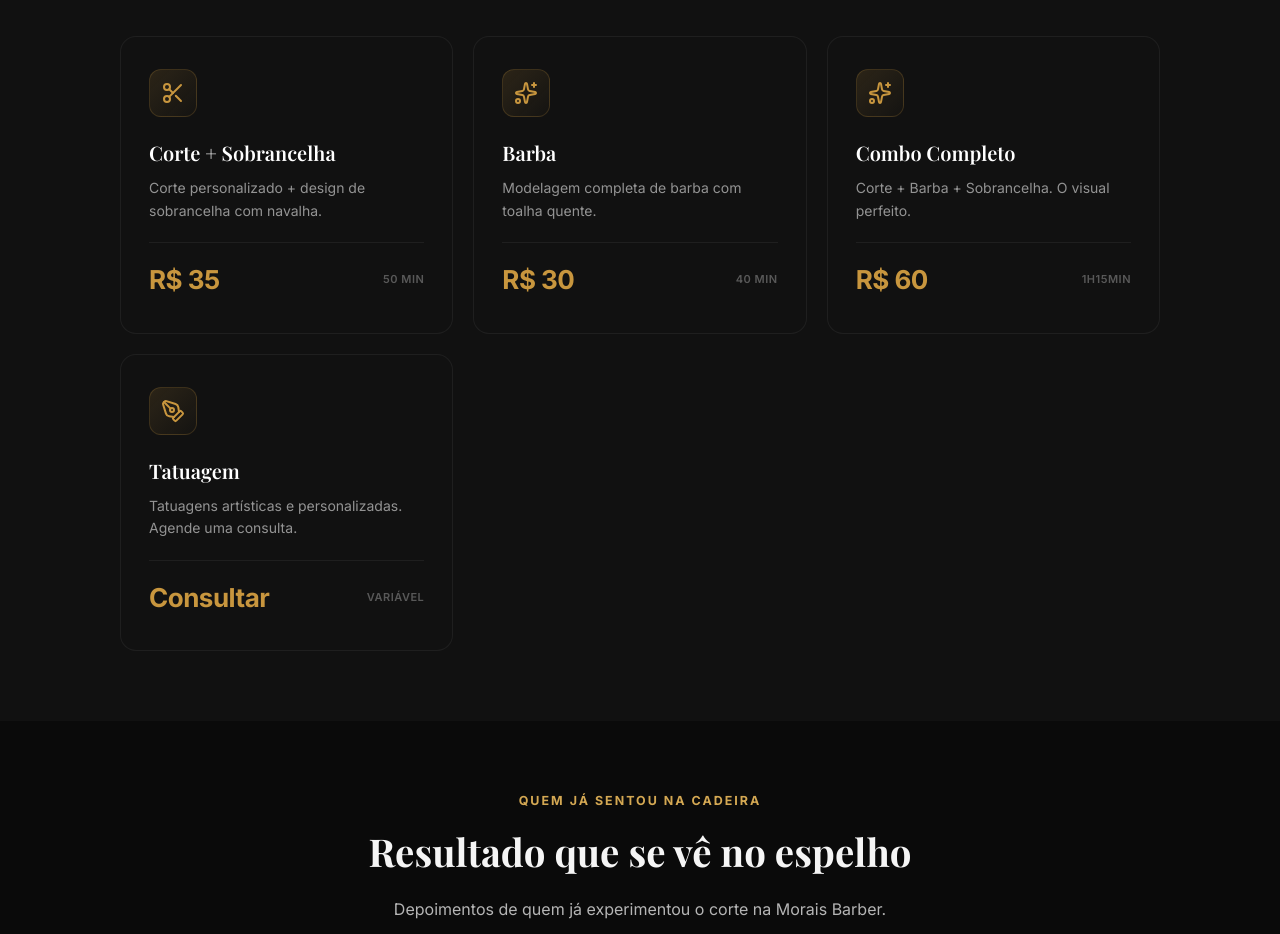
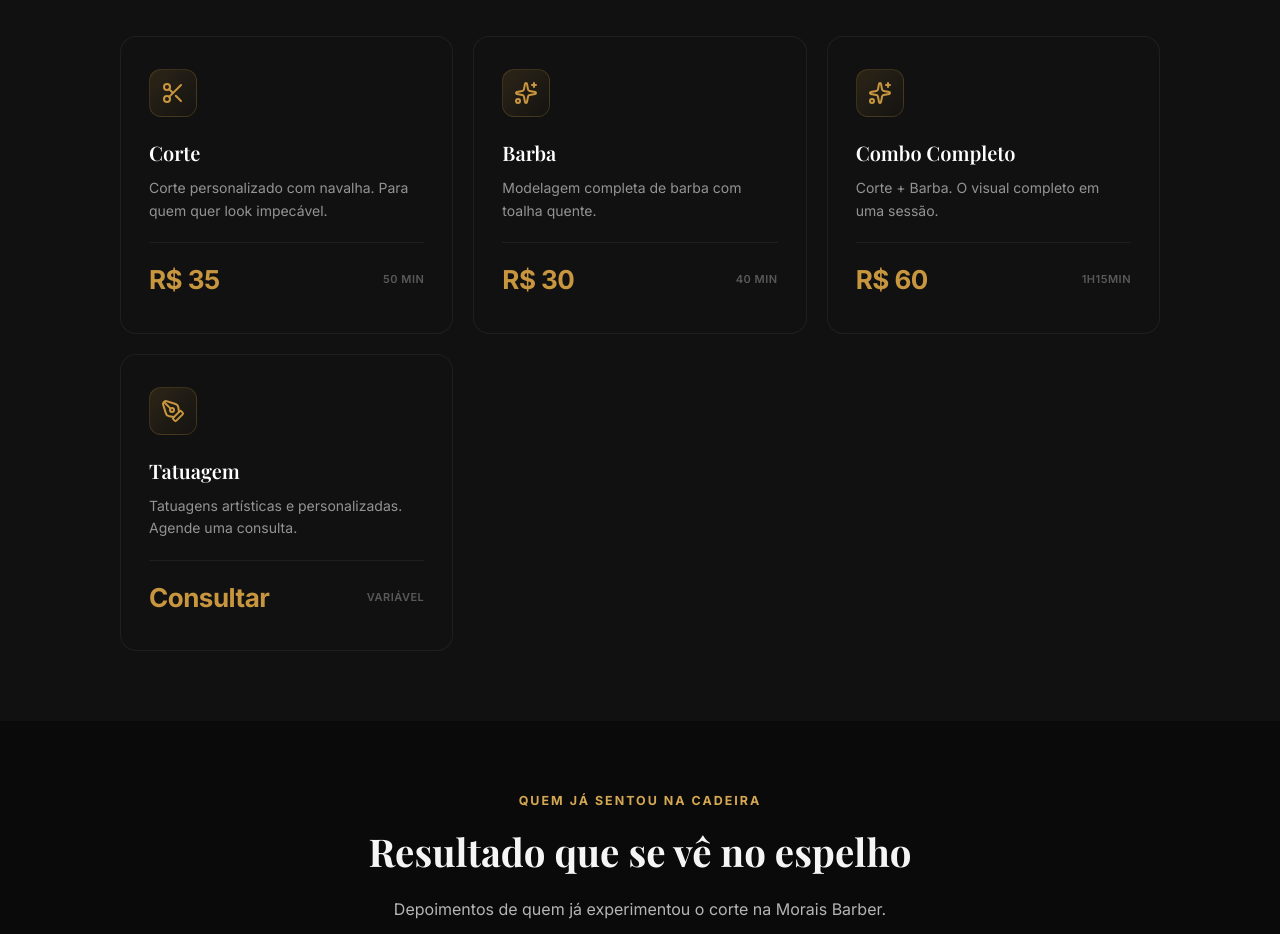
Before and after one commit to cowhezzbiz/Morais-barber, a React (Vite) app: page / in a window 1280 px wide. Shown: the part 1520-2454 px from the top of the page. Built offline with nearby package versions, Linux system fonts and the light colour scheme; no server answers.

Commit message:
Corrigido: removido servico de sobrancelha + backdrop do meio limpo

```diff
--- a/src/App.tsx
+++ b/src/App.tsx
@@ -14,9 +14,9 @@ interface Servico {
 }
 
 const SERVICOS: Servico[] = [
-  { id: 1, nome: 'Corte + Sobrancelha', descricao: 'Corte personalizado + design de sobrancelha com navalha.', preco: 'R$ 35', duracao: '50 min' },
+  { id: 1, nome: 'Corte', descricao: 'Corte personalizado com navalha. Para quem quer look impecável.', preco: 'R$ 35', duracao: '50 min' },
   { id: 2, nome: 'Barba', descricao: 'Modelagem completa de barba com toalha quente.', preco: 'R$ 30', duracao: '40 min' },
-  { id: 3, nome: 'Combo Completo', descricao: 'Corte + Barba + Sobrancelha. O visual perfeito.', preco: 'R$ 60', duracao: '1h15min' },
+  { id: 3, nome: 'Combo Completo', descricao: 'Corte + Barba. O visual completo em uma sessão.', preco: 'R$ 60', duracao: '1h15min' },
   { id: 4, nome: 'Tatuagem', descricao: 'Tatuagens artísticas e personalizadas. Agende uma consulta.', preco: 'Consultar', duracao: 'Variável' },
 ]
 
```
